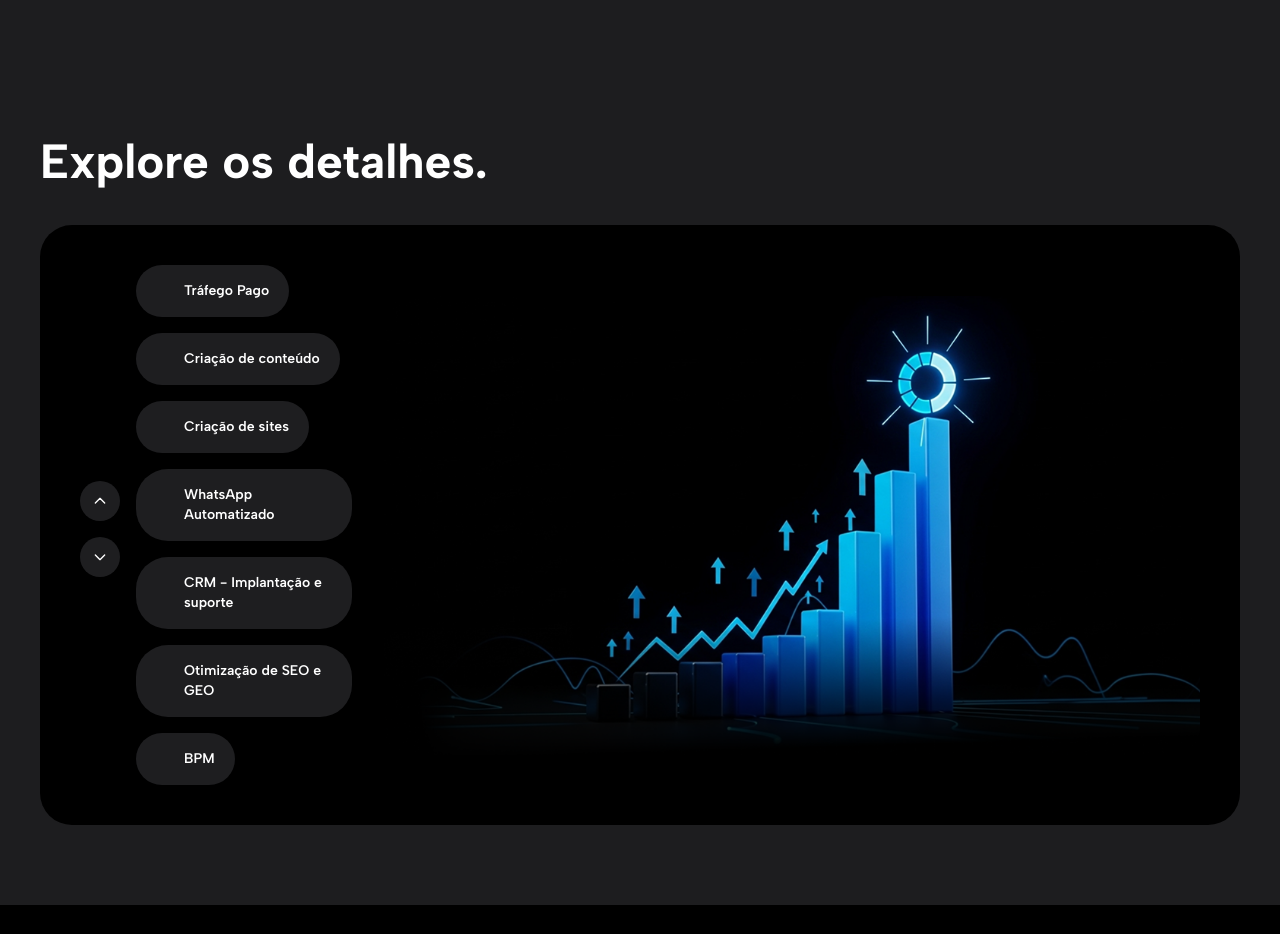
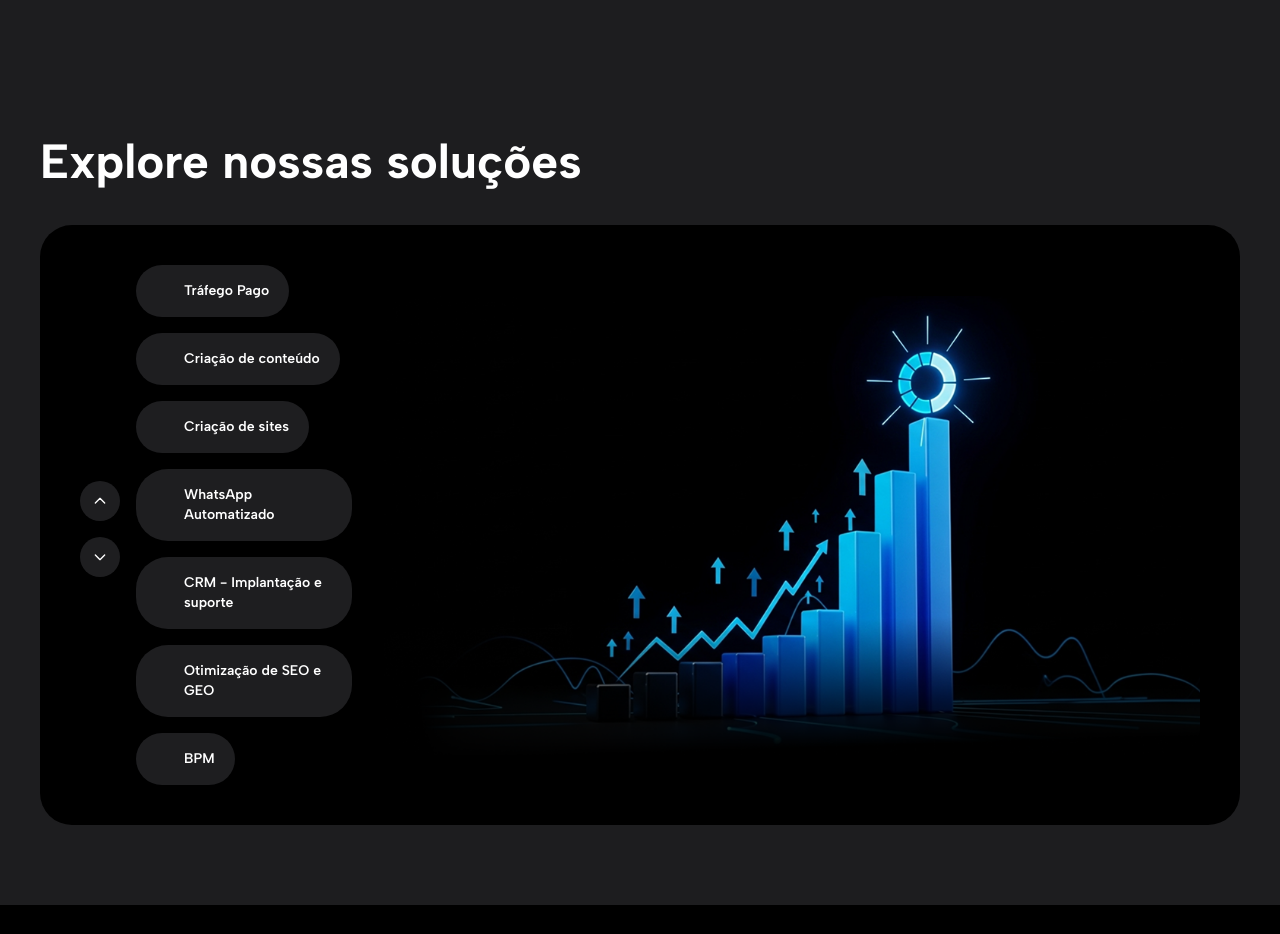
Before and after one commit to mavellium/Branding-Bahia-LP, a Next.js app: page / in a window 1280 px wide. Shown: the part 1820-2754 px from the top of the page. Built offline with nearby package versions, Linux system fonts and the light colour scheme; some icons are missing.

Commit message:
fix: corrigir titulo de seção

```diff
--- a/src/components/ExploreDetails/index.tsx
+++ b/src/components/ExploreDetails/index.tsx
@@ -226,7 +226,7 @@
     <section className="common-padding bg-[#1D1D1F] py-20 px-6 md:px-12 lg:px-10">
       <div className="screen-max-width">
         <h1 className="text-4xl lg:text-5xl font-bold text-white mb-10">
-          Explore os detalhes.
+          Explore nossas soluções
         </h1>
 
         {/* DESKTOP VERSION */}
```
